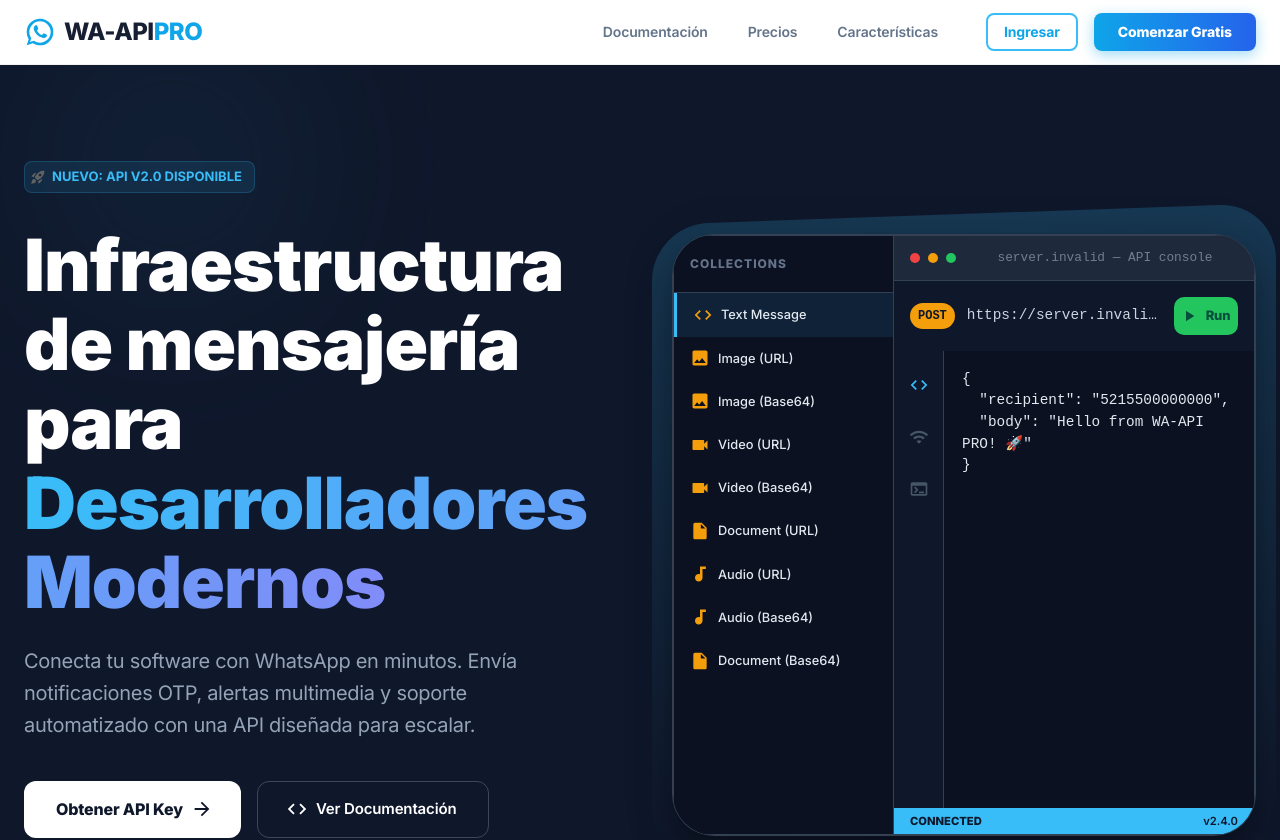
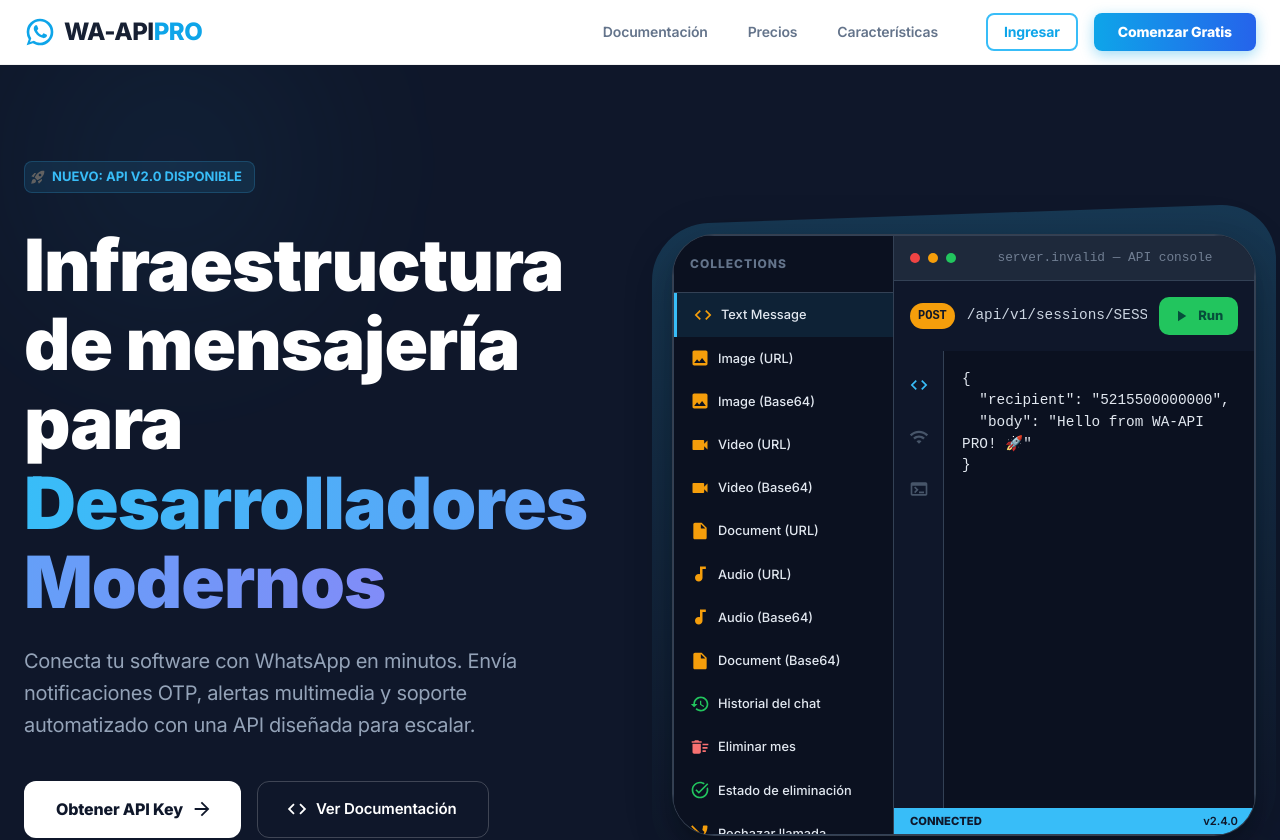
Before and after one commit to elimquijano/whatsapp-api, a React (Vite) app in the folder frontend/: page / in a window 1280 px wide. Shown: the top 840 px of the page. Built offline with nearby package versions, Linux system fonts and the light colour scheme; no server answers.

Commit message:
Document professional messaging APIs in session console

```diff
--- a/frontend/src/components/ApiConsole.jsx
+++ b/frontend/src/components/ApiConsole.jsx
@@ -2,13 +2,13 @@
 import {
   Box, Typography, Paper, Button,
   Tabs, Tab, IconButton, CircularProgress, Stack,
-  List, ListItem, ListItemButton, ListItemText, Divider,
+  List, ListItemButton, ListItemText, TextField,
   useTheme
 } from '@mui/material';
 import {
-  PlayArrow, ContentCopy, Code, Terminal,
-  CheckCircle, Error as ErrorIcon, Wifi,
-  FolderOpen, InsertDriveFile, Image, Audiotrack, Videocam
+  PlayArrow, Code, Terminal, Wifi,
+  InsertDriveFile, Image, Audiotrack, Videocam,
+  History, DeleteSweep, PhoneDisabled, TaskAlt
 } from '@mui/icons-material';
 import { API_HOST, apiUrl } from '../utils/apiUrl';
 
@@ -20,6 +20,7 @@
   const [activeTab, setActiveTab] = useState(0); // 0: Body, 1: Auth, 2: Response
   const [loading, setLoading] = useState(false);
   const [response, setResponse] = useState(null);
+  const [selectedRequest, setSelectedRequest] = useState('Text Message');
 
   // Initial State
   const [endpoint, setEndpoint] = useState(`${messagesBase}/text`);
@@ -136,20 +137,53 @@
         filename: "oferta.pdf",
         caption: "Condiciones de la oferta"
       }
+    },
+    {
+      name: 'Historial del chat',
+      method: 'GET',
+      endpoint: `/api/v1/sessions/${sessionSegment}/chats/521551234567/messages?limit=50`,
+      icon: <History fontSize="small" />,
+      body: null
+    },
+    {
+      name: 'Eliminar mes',
+      method: 'DELETE',
+      endpoint: `/api/v1/sessions/${sessionSegment}/chats/521551234567/messages/month/2026-07`,
+      icon: <DeleteSweep fontSize="small" />,
+      body: null
+    },
+    {
+      name: 'Estado de eliminación',
+      method: 'GET',
+      endpoint: `/api/v1/sessions/${sessionSegment}/message-deletion-jobs/UUID`,
+      icon: <TaskAlt fontSize="small" />,
+      body: null
+    },
+    {
+      name: 'Rechazar llamada',
+      method: 'POST',
+      endpoint: `/api/v1/sessions/${sessionSegment}/calls/reject`,
+      icon: <PhoneDisabled fontSize="small" />,
+      body: {
+        callId: "CALL_ID_DEL_WEBHOOK"
+      }
     }
   ];
 
   // Load first collection item on mount
   useEffect(() => {
     setEndpoint(collections[0].endpoint);
+    setMethod(collections[0].method);
     setBody(JSON.stringify(collections[0].body, null, 2));
+    setSelectedRequest(collections[0].name);
     setResponse(null);
   }, [sessionId]);
 
   const handleSelectRequest = (item) => {
     setEndpoint(item.endpoint);
     setMethod(item.method);
-    setBody(JSON.stringify(item.body, null, 2));
+    setBody(item.body ? JSON.stringify(item.body, null, 2) : '');
+    setSelectedRequest(item.name);
     setResponse(null);
     setActiveTab(0);
   };
@@ -178,14 +212,15 @@
     // Actual API Call
     try {
       const startTime = Date.now();
-      const res = await fetch(requestUrl, {
+      const options = {
         method: method,
         headers: {
           'Content-Type': 'application/json',
           'Authorization': `Bearer ${userToken}`
-        },
-        body: body
-      });
+        }
+      };
+      if (!['GET', 'HEAD'].includes(method) && body.trim()) options.body = body;
+      const res = await fetch(requestUrl, options);
       const data = await res.json();
       setLoading(false);
       setResponse({
@@ -233,12 +268,12 @@
         <Box sx={{ p: 2, borderBottom: '1px solid #334155', display: { xs: 'none', md: 'block' } }}>
           <Typography variant="caption" sx={{ color: '#64748b', fontWeight: 800, letterSpacing: 1 }}>COLLECTIONS</Typography>
         </Box>
-        <List sx={{ p: { xs: 1, md: 0 }, display: { xs: 'flex', md: 'block' }, gap: { xs: 0.75, md: 0 }, overflowX: { xs: 'auto', md: 'visible' } }}>
+        <List sx={{ p: { xs: 1, md: 0 }, display: { xs: 'flex', md: 'block' }, gap: { xs: 0.75, md: 0 }, overflowX: { xs: 'auto', md: 'hidden' }, overflowY: { xs: 'hidden', md: 'auto' } }}>
           {collections.map((item, index) => (
             <ListItemButton
               key={index}
               onClick={() => handleSelectRequest(item)}
-              selected={JSON.stringify(item.body, null, 2) === body}
+              selected={selectedRequest === item.name}
               sx={{
                 py: 1,
                 minWidth: { xs: 'max-content', md: 0 },
@@ -247,7 +282,7 @@
                 '&:hover': { bgcolor: 'rgba(255,255,255,0.05)' }
               }}
             >
-              <Box sx={{ color: item.method === 'POST' ? '#f59e0b' : '#22c55e', mr: 1, display: 'flex' }}>
+              <Box sx={{ color: item.method === 'DELETE' ? '#f87171' : item.method === 'POST' ? '#f59e0b' : '#22c55e', mr: 1, display: 'flex' }}>
                 {item.icon}
               </Box>
               <ListItemText
@@ -298,7 +333,7 @@
         }}>
           <Box sx={{
             px: 1, py: 0.5,
-            bgcolor: '#f59e0b',
+            bgcolor: method === 'DELETE' ? '#f87171' : method === 'POST' ? '#f59e0b' : '#22c55e',
             color: '#0f172a',
             borderRadius: 1,
             fontSize: '0.75rem',
@@ -306,19 +341,18 @@
           }}>
             {method}
           </Box>
-          <Typography sx={{
+          <TextField
+            value={endpoint}
+            onChange={(event) => setEndpoint(event.target.value)}
+            aria-label="Ruta del endpoint"
+            variant="standard"
+            InputProps={{ disableUnderline: true }}
+            sx={{
             flexGrow: 1,
             minWidth: 0,
             width: { xs: 'calc(100% - 72px)', sm: 'auto' },
-            fontFamily: 'monospace',
-            fontSize: '0.9rem',
-            color: '#cbd5e1',
-            overflow: 'hidden',
-            textOverflow: 'ellipsis',
-            whiteSpace: 'nowrap',
-          }}>
-            {requestUrl}
-          </Typography>
+            '& input': { fontFamily: 'monospace', fontSize: '0.9rem', color: '#cbd5e1' }
+          }} />
           <Button
             variant="contained"
             size="small"
--- a/frontend/src/pages/SessionApiPage.jsx
+++ b/frontend/src/pages/SessionApiPage.jsx
@@ -16,10 +16,13 @@
       <Alert severity="info" sx={{ mb: 2 }}>
         Todas las pruebas usarán exclusivamente la sesión <strong>{sessionId}</strong>. Los archivos aceptan URL en <code>payload</code>, data URI en <code>payload</code> o Base64 puro mediante <code>base64</code> + <code>mimetype</code>.
       </Alert>
+      <Alert severity="success" sx={{ mb: 2 }}>
+        <strong>Las nuevas APIs ya están aquí:</strong> al final de la colección encontrarás <strong>Historial del chat</strong>, <strong>Eliminar mes</strong>, <strong>Estado de eliminación</strong> y <strong>Rechazar llamada</strong>. Puedes editar el número, mes, UUID o callId antes de ejecutar cada ejemplo.
+      </Alert>
       <ApiKeyDisplay />
       <Paper variant="outlined" sx={{ p: 2, mb: 2 }}>
         <Typography variant="body2" component="code" sx={{ overflowWrap: 'anywhere' }}>
-          /api/v1/sessions/{sessionId}/messages/...
+          /api/v1/sessions/{sessionId}/messages/... · /chats/.../messages · /message-deletion-jobs/... · /calls/reject
         </Typography>
       </Paper>
       <ApiConsole mode="private" userToken={localStorage.getItem('token')} sessionId={sessionId} />
```
